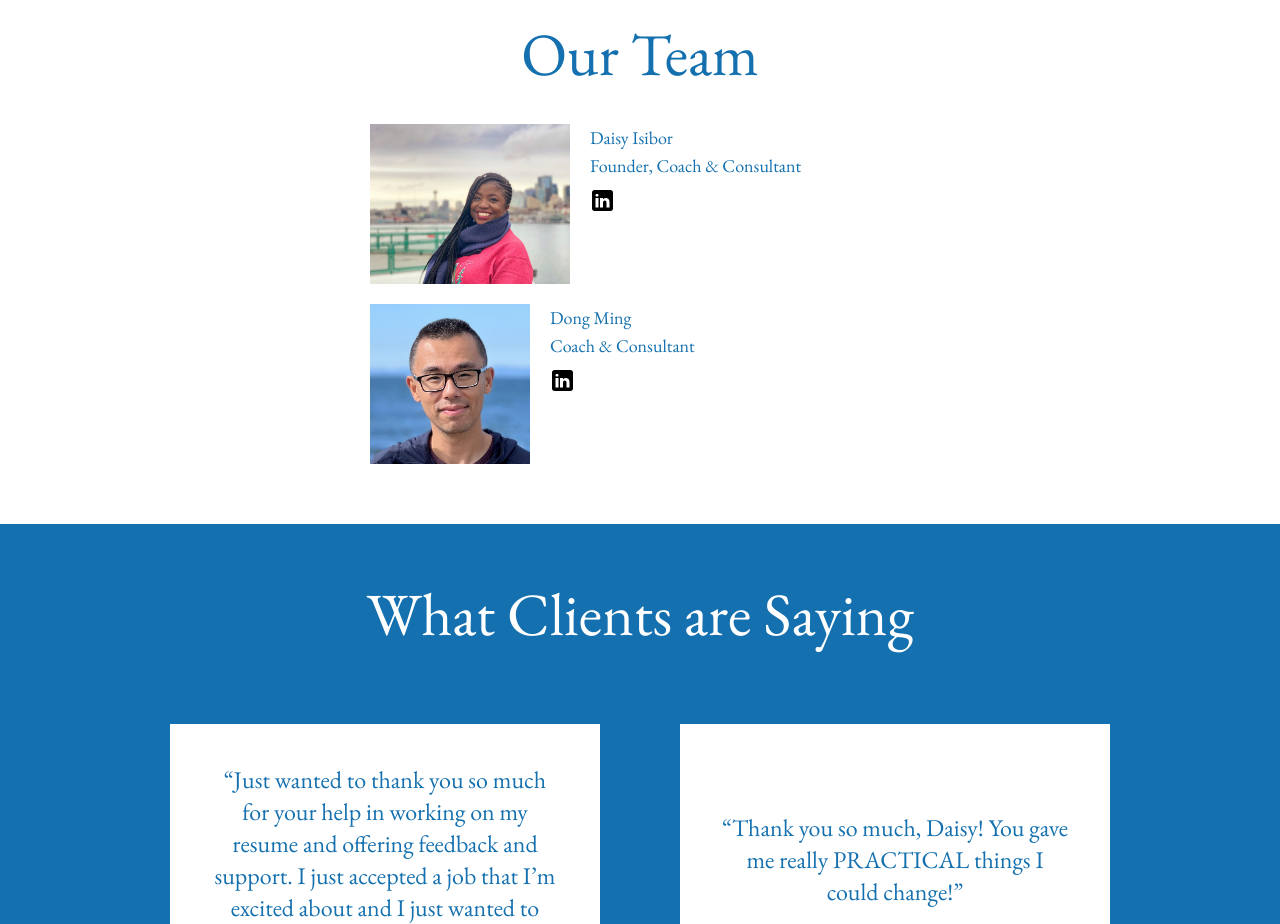
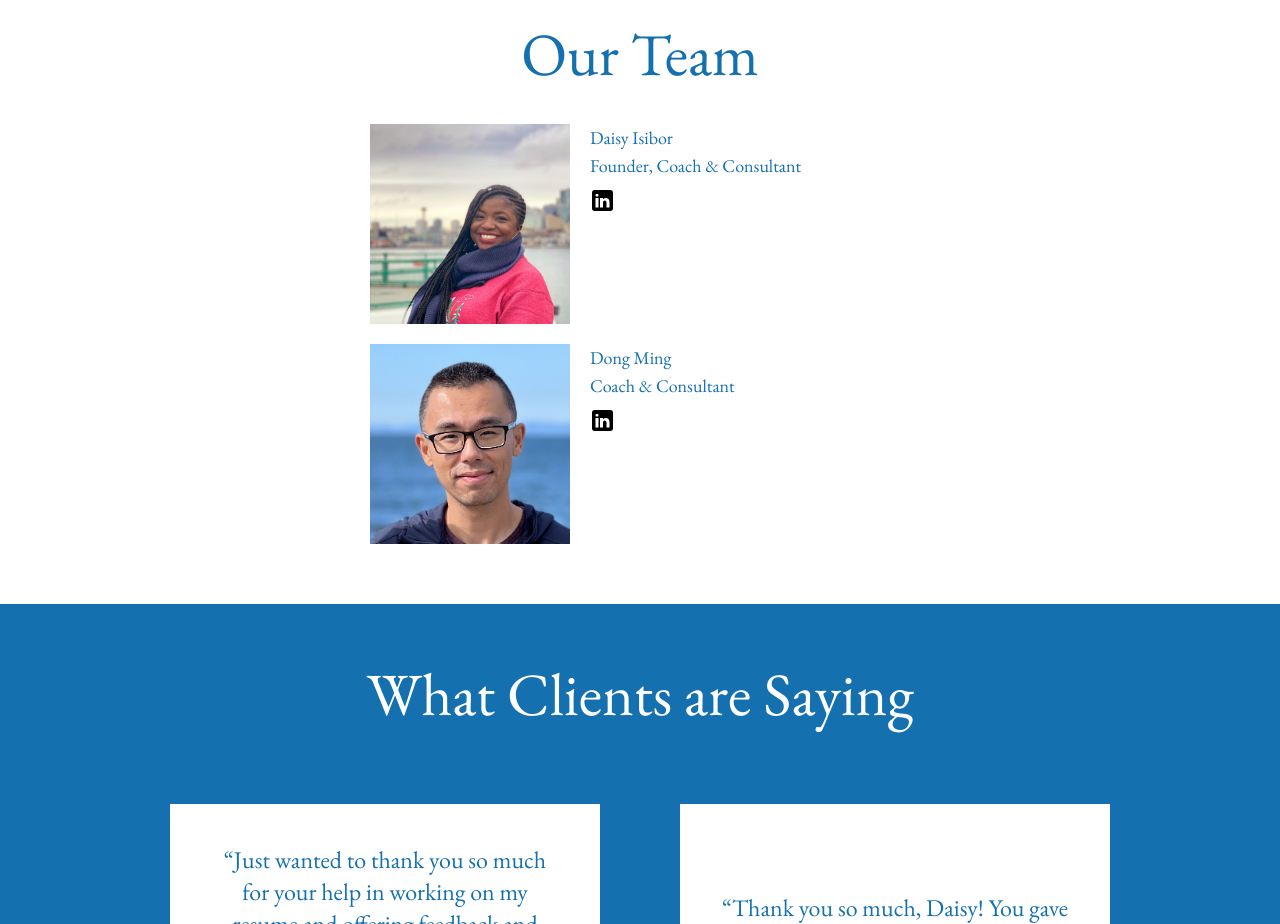
Before and after one commit to ybot1122/keenesse, a Next.js app: page /about in a window 1280 px wide. Shown: the part 860-1784 px from the top of the page. Built offline with nearby package versions, Linux system fonts and the light colour scheme.

Commit message:
Add image

```diff
--- a/app/about/page.tsx
+++ b/app/about/page.tsx
@@ -57,17 +57,22 @@ export default function About() {
   return (
     <main className="flex min-h-screen flex-col items-center justify-between">
       <div className="bg-gray w-full p-5 md:p-10 lg:p-24 flex justify-center flex-wrap md:flex-row-reverse">
-
         <div className="bg-white p-10 text-blue w-full lg:p-20 max-w-[920px]">
           <h3 className="text-4xl mb-5 lg:text-6xl">Welcome to Keenesse!</h3>
           <p className="text-xl mb-3 leading-8">
-            Our mission is to provide every individual and organization with a partner to help them navigate their journey with finesse.
+            Our mission is to provide every individual and organization with a
+            partner to help them navigate their journey with finesse.
           </p>
           <p className="text-xl mb-3 leading-8">
-          We provide specialized coaches and consultants who share our passion for improving people’s lives and empowering businesses by listening, caring and providing personalized solutions.
+            We provide specialized coaches and consultants who share our passion
+            for improving people’s lives and empowering businesses by listening,
+            caring and providing personalized solutions.
           </p>
           <p className="text-xl mb-3 leading-8">
-          Our clients' success is our success. We are dedicated to understanding and exceeding their expectations. We conduct our business with the highest ethical standards, ensuring trust and credibility in all our relationships.
+            Our clients' success is our success. We are dedicated to
+            understanding and exceeding their expectations. We conduct our
+            business with the highest ethical standards, ensuring trust and
+            credibility in all our relationships.
           </p>
         </div>
       </div>
@@ -76,15 +81,19 @@ export default function About() {
           Our Team
         </h3>
         <div className="flex flex-col md:flex-row items-center md:items-start max-w-[725px] text-lg my-5 mx-auto">
+          <div className="w-[200px] h-[200px] overflow-hidden relative">
             <Image
               src={daisy}
               placeholder="blur"
               alt="Daisy"
               style={{
-                width: "200px",
-                height: "160px",
+                width: "100%",
+                height: "100%",
+                objectFit: "cover",
               }}
             />
+          </div>
+
           <div className="mt-5 md:mt-0 md:ml-5">
             <Link href="/appointments">Daisy Isibor</Link>
             <p className="mb-2">Founder, Coach & Consultant</p>
@@ -104,17 +113,19 @@ export default function About() {
         </div>
 
         <div className="flex flex-col md:flex-row items-center md:items-start max-w-[725px] text-lg my-5 mx-auto">
+          <div className="w-[200px] h-[200px] overflow-hidden">
             <Image
               src={dong}
               placeholder="blur"
               alt="Dong"
               style={{
-                width: "160px",
-                height: "160px",
+                width: "100%",
+                height: "100%",
+                objectFit: "cover",
               }}
             />
+          </div>
           <div className="mt-5 md:mt-0 md:ml-5">
-
             <Link href="/dong">Dong Ming</Link>
             <p className="mb-2">Coach & Consultant</p>
             <Link
```
Also changed, not shown: 1 other file (tests, documents, lock files or other folders). Lines whose indentation alone changed are shown as unchanged.
